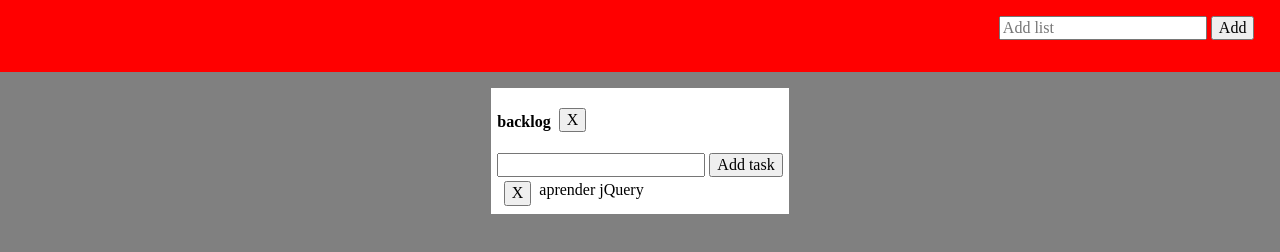
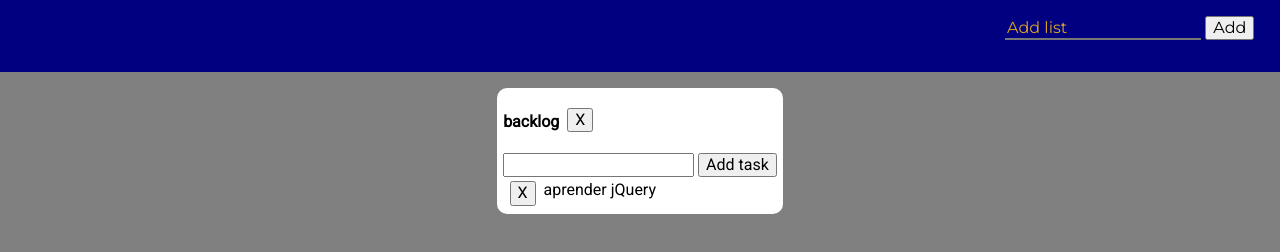
Before and after one commit to juelfer/listsapp, a plain HTML site: page index.html in a window 1280 px wide. Drawn offline with nearby package versions, Linux system fonts and the light colour scheme.

Commit message:
modified css colors and fonts

```diff
--- a/css/main.css
+++ b/css/main.css
@@ -7,12 +7,26 @@ html {
 .addListWrapper {
     width: 97vw;
     height: 6vh;
-    background: red;
+    background:navy;
     text-align: right;
     position: fixed;
     left: 0;
     top: 0;
     padding: 2vh 2vw 1vh 1vw;
+    font-family: 'Montserrat', sans-serif;
+}
+
+.addListWrapper input {
+    color: white;
+    background-color: navy;
+    outline: none;
+    border-top: 0px;
+    border-left: 0px;
+    border-right: 0px;
+}
+
+.addListWrapper input::placeholder {
+    color: goldenrod;
 }
 
 .lists {
@@ -28,6 +42,8 @@ html {
     min-height: 20%;
     margin: 1vh 1vw 1vh 1vw;
     padding: 0.5vh 0.5vw 0.5vh 0.5vw;
+    border-radius: 10px;
+    font-family: 'Roboto', sans-serif;
 }
 
 .listHeader {
@@ -50,3 +66,12 @@ html {
 .task button {
     margin-right: 0.5em;
 }
+
+
+/*
+grosor borde:
+border-width
+
+borde redondeado:
+border-radius
+*/
--- a/index.html
+++ b/index.html
@@ -9,6 +9,7 @@
               content="ie=edge">
         <script src="https://ajax.googleapis.com/ajax/libs/jquery/3.3.1/jquery.min.js"></script>
         <script src="app.js"></script>
+        <link href="https://fonts.googleapis.com/css?family=Montserrat|Roboto" rel="stylesheet">
         <link rel="stylesheet" href="css/normalize.css">
         <link rel="stylesheet" href="css/main.css">
         <title>Scrum-board</title>
```
